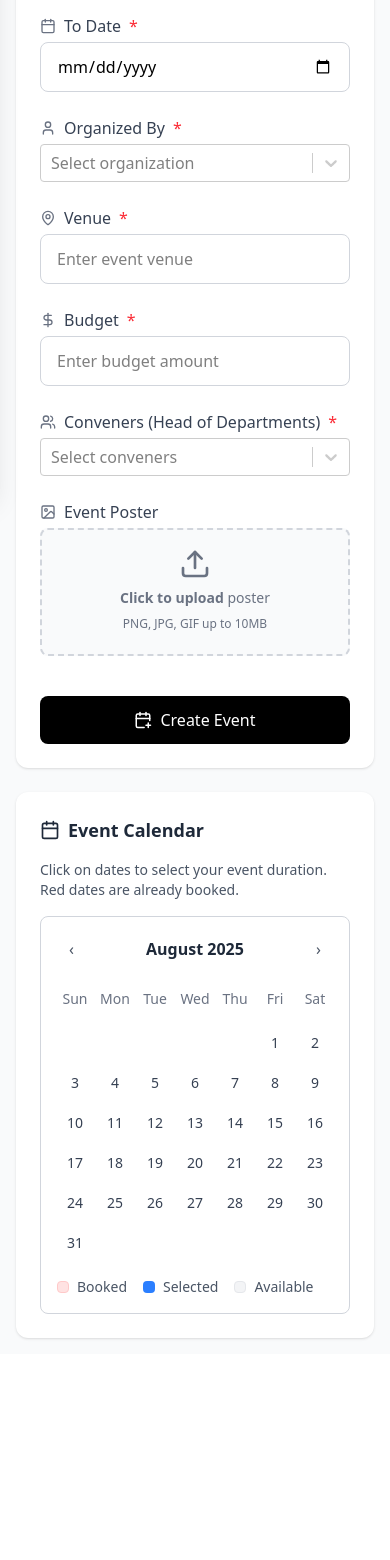
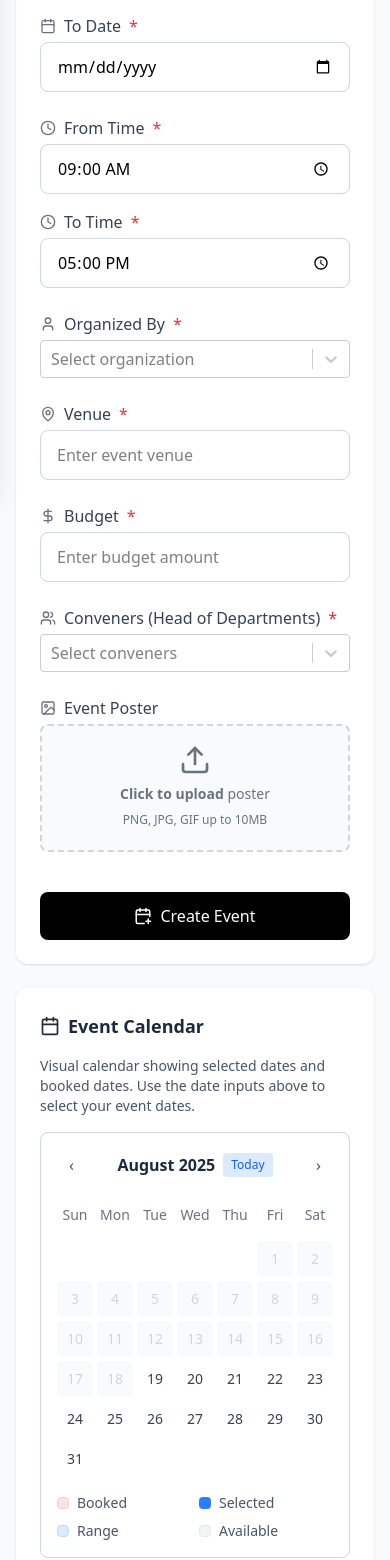
Before and after one commit to adishgarg/Curin_Dashboard, a React (Vite) app: page /create-event in a window 390 px wide. Shown: the part 354-1914 px from the top of the page. Before the commit the page ends 1708 px from the top, so only its background shows below. Built offline with nearby package versions, Linux system fonts and the light colour scheme; no server answers.

Commit message:
Edited Create Event and Sidebar

```diff
--- a/src/Page/CreateEvent.jsx
+++ b/src/Page/CreateEvent.jsx
@@ -1,6 +1,6 @@
 import { useState, useEffect, useCallback } from "react"
 import Select from "react-select"
-import { Loader2, CalendarPlus, Calendar, MapPin, Users, DollarSign, Image, User, AlertCircle, CheckCircle, Upload, X } from "lucide-react"
+import { Loader2, CalendarPlus, Calendar, MapPin, Users, DollarSign, Image, User, AlertCircle, CheckCircle, Upload, X, Clock } from "lucide-react"
 import { useNavigate } from "react-router-dom"
 import { apiClient } from "../services/api/client"
 
@@ -46,8 +46,8 @@ function FormField({ label, icon: Icon, children, error, required }) {
   )
 }
 
-// Calendar Component for showing booked/available dates
-function EventCalendar({ bookedDates, onDateSelect, selectedFromDate, selectedToDate }) {
+// Display-only Calendar Component
+function EventCalendar({ bookedDates, selectedFromDate, selectedToDate }) {
   const [currentMonth, setCurrentMonth] = useState(new Date())
 
   const getDaysInMonth = (date) => {
@@ -92,32 +92,60 @@ function EventCalendar({ bookedDates, onDateSelect, selectedFromDate, selectedTo
     const dateTime = date.getTime()
     const fromTime = new Date(selectedFromDate).getTime()
     const toTime = new Date(selectedToDate).getTime()
-    return dateTime >= fromTime && dateTime <= toTime
+    return dateTime > fromTime && dateTime < toTime
+  }
+
+  const isPastDate = (date) => {
+    if (!date) return false
+    const today = new Date()
+    today.setHours(0, 0, 0, 0)
+    return date < today
   }
 
   const days = getDaysInMonth(currentMonth)
   const monthYear = currentMonth.toLocaleDateString('en-US', { month: 'long', year: 'numeric' })
 
+  // Navigate to today's month
+  const goToToday = () => {
+    setCurrentMonth(new Date())
+  }
+
   return (
     <div className="bg-white border border-gray-300 rounded-lg p-4">
+      {/* Header with navigation */}
       <div className="flex justify-between items-center mb-4">
         <button
           type="button"
           onClick={() => setCurrentMonth(new Date(currentMonth.getFullYear(), currentMonth.getMonth() - 1))}
-          className="px-3 py-1 text-gray-600 hover:bg-gray-100 rounded"
+          className="px-3 py-1 text-gray-600 hover:bg-gray-100 rounded transition-colors"
+          title="Previous month"
         >
           ‹
         </button>
-        <h3 className="font-semibold text-gray-800">{monthYear}</h3>
+
+        <div className="flex items-center gap-2">
+          <h3 className="font-semibold text-gray-800">{monthYear}</h3>
+          <button
+            type="button"
+            onClick={goToToday}
+            className="px-2 py-1 text-xs bg-blue-100 text-blue-600 hover:bg-blue-200 rounded transition-colors"
+            title="Go to current month"
+          >
+            Today
+          </button>
+        </div>
+
         <button
           type="button"
           onClick={() => setCurrentMonth(new Date(currentMonth.getFullYear(), currentMonth.getMonth() + 1))}
-          className="px-3 py-1 text-gray-600 hover:bg-gray-100 rounded"
+          className="px-3 py-1 text-gray-600 hover:bg-gray-100 rounded transition-colors"
+          title="Next month"
         >
           ›
         </button>
       </div>
 
+      {/* Days of week header */}
       <div className="grid grid-cols-7 gap-1 mb-2">
         {['Sun', 'Mon', 'Tue', 'Wed', 'Thu', 'Fri', 'Sat'].map(day => (
           <div key={day} className="text-center text-sm font-medium text-gray-500 py-2">
@@ -126,32 +154,33 @@ function EventCalendar({ bookedDates, onDateSelect, selectedFromDate, selectedTo
         ))}
       </div>
 
+      {/* Calendar grid - Display only */}
       <div className="grid grid-cols-7 gap-1">
         {days.map((date, index) => (
           <div key={index} className="aspect-square">
             {date && (
-              <button
-                type="button"
-                onClick={() => onDateSelect(date)}
-                disabled={isDateBooked(date)}
-                className={`w-full h-full rounded text-sm flex items-center justify-center transition-colors ${
+              <div
+                className={`w-full h-full rounded text-sm flex items-center justify-center font-medium ${
                   isDateBooked(date)
-                    ? 'bg-red-100 text-red-500 cursor-not-allowed'
+                    ? 'bg-red-100 text-red-500 border border-red-200'
+                    : isPastDate(date)
+                    ? 'bg-gray-50 text-gray-300'
                     : isDateSelected(date)
-                    ? 'bg-blue-500 text-white'
+                    ? 'bg-blue-500 text-white shadow-md'
                     : isInSelectedRange(date)
-                    ? 'bg-blue-100 text-blue-700'
-                    : 'hover:bg-gray-100 text-gray-700'
+                    ? 'bg-blue-100 text-blue-700 border border-blue-200'
+                    : 'text-gray-700'
                 }`}
               >
                 {date.getDate()}
-              </button>
+              </div>
             )}
           </div>
         ))}
       </div>
 
-      <div className="mt-4 flex gap-4 text-sm">
+      {/* Legend */}
+      <div className="mt-4 grid grid-cols-2 gap-2 text-sm">
         <div className="flex items-center gap-2">
           <div className="w-3 h-3 bg-red-100 border border-red-200 rounded"></div>
           <span className="text-gray-600">Booked</span>
@@ -161,10 +190,37 @@ function EventCalendar({ bookedDates, onDateSelect, selectedFromDate, selectedTo
           <span className="text-gray-600">Selected</span>
         </div>
         <div className="flex items-center gap-2">
+          <div className="w-3 h-3 bg-blue-100 border border-blue-200 rounded"></div>
+          <span className="text-gray-600">Range</span>
+        </div>
+        <div className="flex items-center gap-2">
           <div className="w-3 h-3 bg-gray-100 border border-gray-200 rounded"></div>
           <span className="text-gray-600">Available</span>
         </div>
       </div>
+
+      {/* Selection info */}
+      {(selectedFromDate || selectedToDate) && (
+        <div className="mt-4 p-3 bg-blue-50 border border-blue-200 rounded-lg">
+          <div className="text-sm text-blue-800">
+            <strong>Selected Period:</strong>
+            <div className="mt-1">
+              {selectedFromDate && (
+                <span>From: {new Date(selectedFromDate).toLocaleDateString()}</span>
+              )}
+              {selectedFromDate && selectedToDate && <span className="mx-2">→</span>}
+              {selectedToDate && (
+                <span>To: {new Date(selectedToDate).toLocaleDateString()}</span>
+              )}
+            </div>
+            {selectedFromDate && selectedToDate && (
+              <div className="mt-1 text-xs text-blue-600">
+                Duration: {Math.ceil((new Date(selectedToDate) - new Date(selectedFromDate)) / (1000 * 60 * 60 * 24)) + 1} days
+              </div>
+            )}
+          </div>
+        </div>
+      )}
     </div>
   )
 }
@@ -174,6 +230,8 @@ export default function CreateEventPage() {
     eventName: "",
     proposedDateFrom: "",
     proposedDateTo: "",
+    fromTime: "09:00",
+    toTime: "17:00",
     organizedBy: null,
     venue: "",
     poster: null,
@@ -275,25 +333,6 @@ export default function CreateEventPage() {
     setFormData({ ...formData, [field]: value })
   }
 
-  // Handle date selection from calendar
-  const handleDateSelect = (date) => {
-    const dateStr = date.toISOString().split('T')[0]
-
-    if (!formData.proposedDateFrom) {
-      updateFormData("proposedDateFrom", dateStr)
-    } else if (!formData.proposedDateTo) {
-      if (new Date(dateStr) >= new Date(formData.proposedDateFrom)) {
-        updateFormData("proposedDateTo", dateStr)
-      } else {
-        updateFormData("proposedDateFrom", dateStr)
-        updateFormData("proposedDateTo", "")
-      }
-    } else {
-      updateFormData("proposedDateFrom", dateStr)
-      updateFormData("proposedDateTo", "")
-    }
-  }
-
   // Handle poster upload
   const handlePosterUpload = (e) => {
     const file = e.target.files[0]
@@ -329,6 +368,8 @@ export default function CreateEventPage() {
       submitData.append("eventName", formData.eventName)
       submitData.append("proposedDateFrom", formData.proposedDateFrom)
       submitData.append("proposedDateTo", formData.proposedDateTo)
+      submitData.append("fromTime", formData.fromTime)
+      submitData.append("toTime", formData.toTime)
       submitData.append("organizedBy", formData.organizedBy?.value || "")
       submitData.append("venue", formData.venue)
       submitData.append("budget", formData.budget)
@@ -417,6 +458,29 @@ export default function CreateEventPage() {
                     value={formData.proposedDateTo}
                     onChange={(e) => updateFormData("proposedDateTo", e.target.value)}
                     min={formData.proposedDateFrom}
+                    className="w-full px-4 py-3 border border-gray-300 rounded-lg focus:ring-2 focus:ring-blue-500 focus:border-transparent"
+                    required
+                  />
+                </FormField>
+              </div>
+
+              <div className="grid md:grid-cols-2 gap-4">
+                <FormField label="From Time" icon={Clock} required>
+                  <input
+                    type="time"
+                    value={formData.fromTime}
+                    onChange={(e) => updateFormData("fromTime", e.target.value)}
+                    className="w-full px-4 py-3 border border-gray-300 rounded-lg focus:ring-2 focus:ring-blue-500 focus:border-transparent"
+                    required
+                  />
+                </FormField>
+
+                <FormField label="To Time" icon={Clock} required>
+                  <input
+                    type="time"
+                    value={formData.toTime}
+                    onChange={(e) => updateFormData("toTime", e.target.value)}
+                    min={formData.fromTime}
                     className="w-full px-4 py-3 border border-gray-300 rounded-lg focus:ring-2 focus:ring-blue-500 focus:border-transparent"
                     required
                   />
@@ -534,18 +598,17 @@ export default function CreateEventPage() {
             </form>
           </div>
 
-          {/* Calendar Section */}
+          {/* Calendar Section - Display Only */}
           <div className="bg-white rounded-xl shadow-sm p-6">
             <h3 className="text-lg font-semibold text-gray-800 mb-4 flex items-center gap-2">
               <Calendar size={20} />
               Event Calendar
             </h3>
             <p className="text-gray-600 text-sm mb-4">
-              Click on dates to select your event duration. Red dates are already booked.
+              Visual calendar showing selected dates and booked dates. Use the date inputs above to select your event dates.
             </p>
             <EventCalendar
               bookedDates={bookedDates}
-              onDateSelect={handleDateSelect}
               selectedFromDate={formData.proposedDateFrom}
               selectedToDate={formData.proposedDateTo}
             />
```
Also changed, not shown: src/components/Sidebar.jsx (+17 -7 lines).
